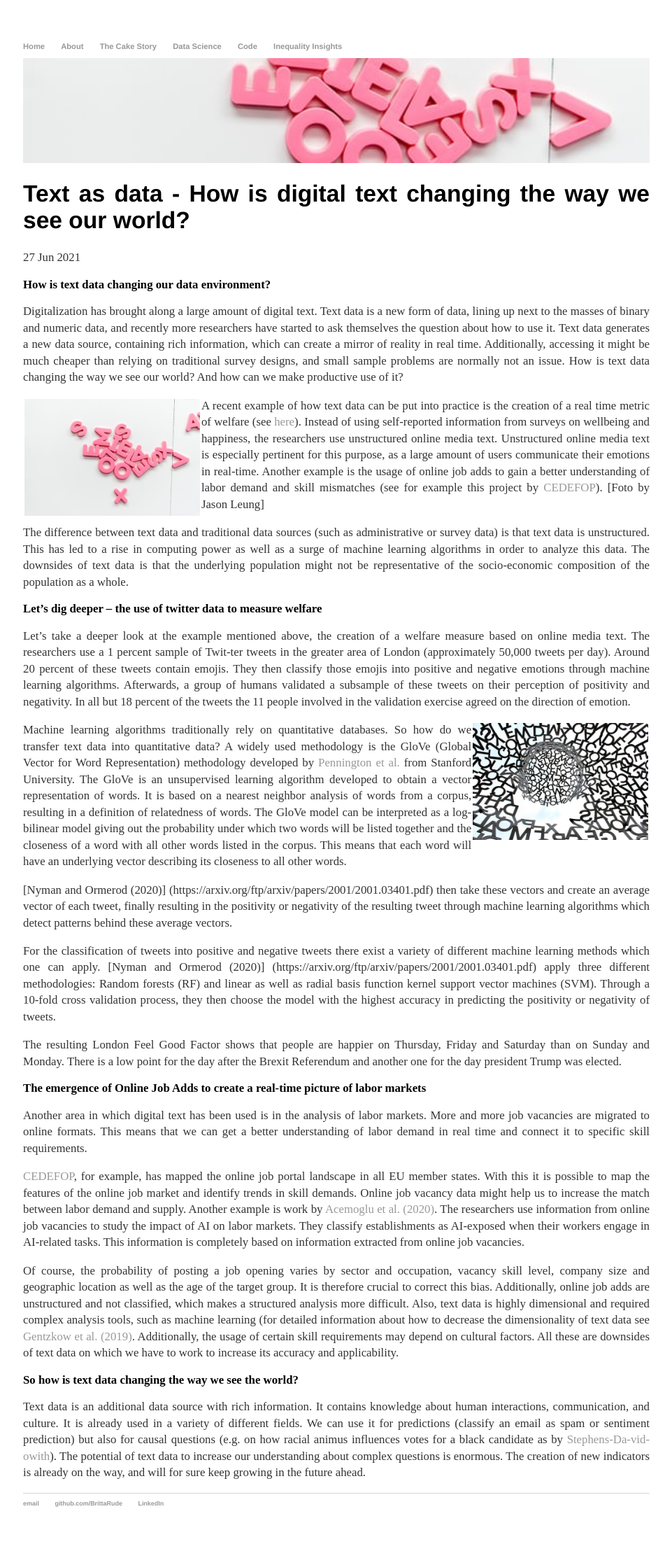
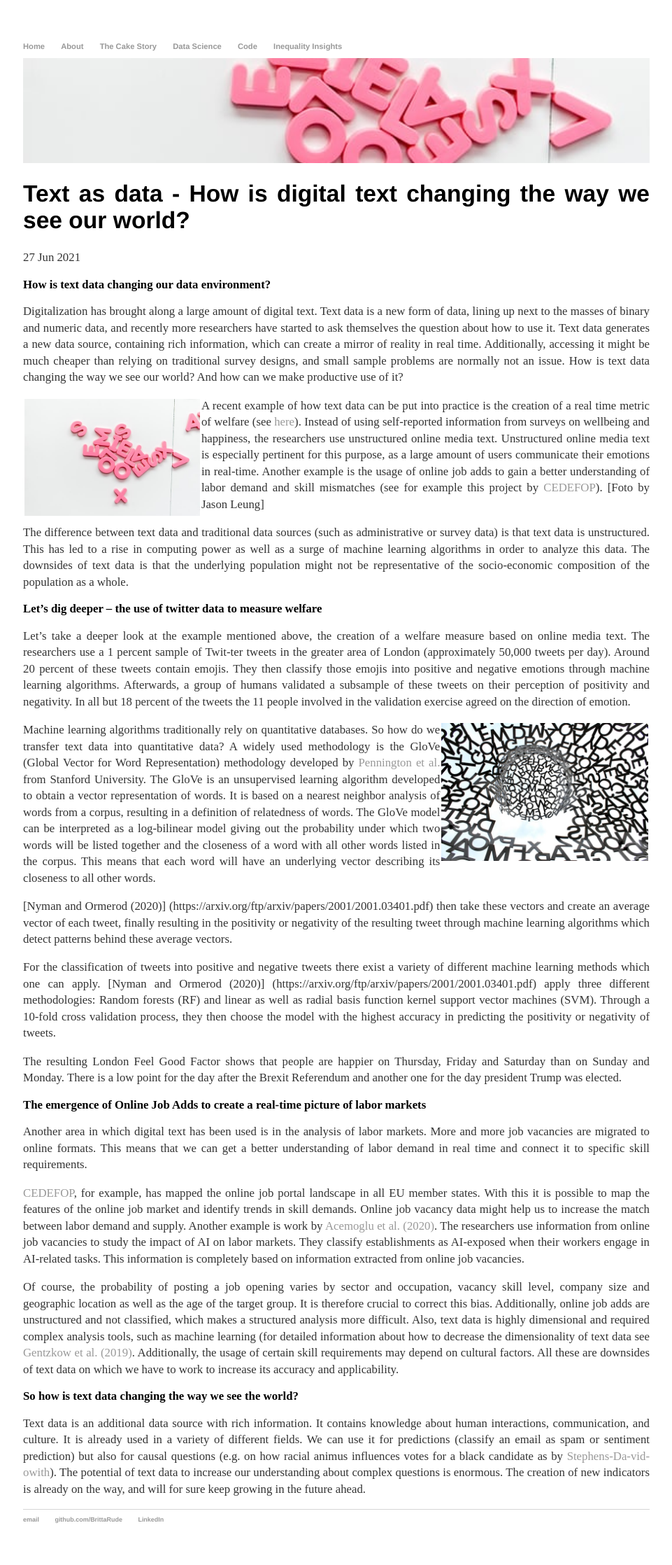
Before and after one commit to BrittaRude/BrittaRude.github.io, a Jekyll site: the page built from inputs_datascience/_posts/2021-06-27-text-as-data.md, in a window 1280 px wide. Shown: the whole page at 70% size, without its empty margins (159-1120 px from the left). Built offline with Jekyll 4.4.1, drawn with Linux system fonts in a browser that asks for light colours; before the commit the page ends 2213 px from its top, so only the background shows below that.

Commit message:
Update 2021-06-27-text-as-data.md

```diff
--- a/inputs_datascience/_posts/2021-06-27-text-as-data.md
+++ b/inputs_datascience/_posts/2021-06-27-text-as-data.md
@@ -20,7 +20,7 @@
 
 Let’s take a deeper look at the example mentioned above, the creation of a welfare measure based on online media text. The researchers use a 1 percent sample of Twit-ter tweets in the greater area of London (approximately 50,000 tweets per day). Around 20 percent of these tweets contain emojis. They then classify those emojis into positive and negative emotions through machine learning algorithms. Afterwards, a group of humans validated a subsample of these tweets on their perception of positivity and negativity. In all but 18 percent of the tweets the 11 people involved in the validation exercise agreed on the direction of emotion.
 
-<img src="/images/digital_text2.jpg" alt="automation" style="float:right;margin: 2px 2px 2px 2px;max-width:28%;"/>
+<img src="/images/digital_text2.jpg" alt="automation" style="float:right;margin: 2px 2px 2px 2px;max-width:33%;"/>
 
 Machine learning algorithms traditionally rely on quantitative databases. So how do we transfer text data into quantitative data? A widely used methodology is the GloVe (Global Vector for Word Representation) methodology developed by [Pennington et al.]( https://nlp.stanford.edu/projects/glove/) from Stanford University. The GloVe is an unsupervised learning algorithm developed to obtain a vector representation of words. It is based on a nearest neighbor analysis of words from a corpus, resulting in a definition of relatedness of words. The GloVe model can be interpreted as a log-bilinear model giving out the probability under which two words will be listed together and the closeness of a word with all other words listed in the corpus. This means that each word will have an underlying vector describing its closeness to all other words.
 
```
